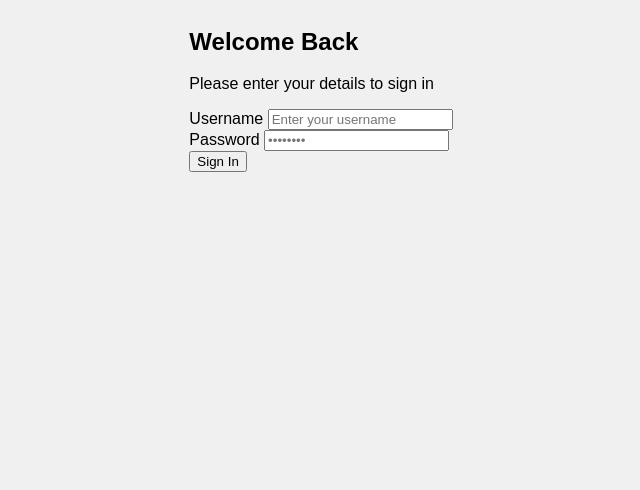
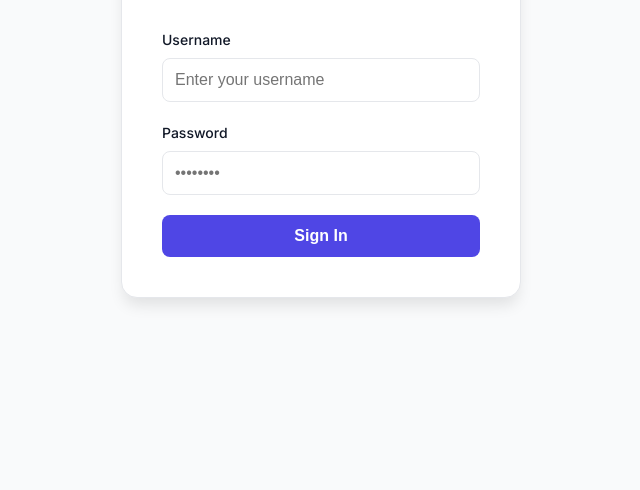
Before and after one commit to ask4gaje/The-Kriwils, a plain HTML site: page login.html in a window 1280 px wide. Shown: the part 310-800 px from the top of the page, without its empty margins (319-959 px from the left). Drawn offline with Linux system fonts and the light colour scheme.

Commit message:
style: Finalize CSS design system updates

```diff
--- a/style.css
+++ b/style.css
@@ -1,14 +1,146 @@
+:root {
+    --primary-color: #4f46e5;
+    --primary-hover: #4338ca;
+    --bg-color: #f9fafb;
+    --card-bg: #ffffff;
+    --text-main: #111827;
+    --text-muted: #6b7280;
+    --nav-bg: #ffffff;
+    --border-color: #e5e7eb;
+}
+
+* {
+    margin: 0;
+    padding: 0;
+    box-sizing: border-box;
+}
+
 body {
-    font-family: Arial, sans-serif;
+    font-family: 'Inter', -apple-system, BlinkMacSystemFont, "Segoe UI", Roboto, sans-serif;
+    background-color: var(--bg-color);
+    color: var(--text-main);
+    line-height: 1.5;
+}
+
+/* Navigation */
+nav {
+    background-color: var(--nav-bg);
+    border-bottom: 1px solid var(--border-color);
+    padding: 1rem 2rem;
     display: flex;
-    flex-direction: column;
-    align-items: center;
     justify-content: center;
-    height: 100vh;
-    margin: 0;
-    background-color: #f0f0f0;
+    position: sticky;
+    top: 0;
+    z-index: 100;
+}
+
+nav ul {
+    list-style: none;
+    display: flex;
+    gap: 2rem;
+}
+
+nav a {
+    text-decoration: none;
+    color: var(--text-muted);
+    font-weight: 500;
+    transition: color 0.2s;
+}
+
+nav a:hover {
+    color: var(--primary-color);
+}
+
+/* Content */
+main {
+    max-width: 800px;
+    margin: 4rem auto;
+    padding: 0 2rem;
 }
 
 h1 {
-    color: #333;
+    font-size: 2.5rem;
+    font-weight: 800;
+    margin-bottom: 1rem;
+    letter-spacing: -0.025em;
 }
+
+p {
+    color: var(--text-muted);
+    font-size: 1.125rem;
+}
+
+/* Login Card */
+.login-container {
+    height: 100vh;
+    display: flex;
+    align-items: center;
+    justify-content: center;
+    padding: 1rem;
+}
+
+.login-card {
+    background: var(--card-bg);
+    padding: 2.5rem;
+    border-radius: 1rem;
+    box-shadow: 0 10px 15px -3px rgba(0, 0, 0, 0.1);
+    width: 100%;
+    max-width: 400px;
+    border: 1px solid var(--border-color);
+}
+
+.login-card h2 {
+    font-size: 1.875rem;
+    font-weight: 700;
+    margin-bottom: 0.5rem;
+    text-align: center;
+}
+
+.login-card p {
+    text-align: center;
+    font-size: 0.875rem;
+    margin-bottom: 2rem;
+}
+
+.form-group {
+    margin-bottom: 1.25rem;
+}
+
+.form-group label {
+    display: block;
+    font-size: 0.875rem;
+    font-weight: 500;
+    margin-bottom: 0.5rem;
+}
+
+input {
+    width: 100%;
+    padding: 0.75rem;
+    border: 1px solid var(--border-color);
+    border-radius: 0.5rem;
+    font-size: 1rem;
+    transition: border-color 0.2s, ring 0.2s;
+}
+
+input:focus {
+    outline: none;
+    border-color: var(--primary-color);
+    box-shadow: 0 0 0 3px rgba(79, 70, 229, 0.1);
+}
+
+button {
+    width: 100%;
+    padding: 0.75rem;
+    background-color: var(--primary-color);
+    color: white;
+    border: none;
+    border-radius: 0.5rem;
+    font-size: 1rem;
+    font-weight: 600;
+    cursor: pointer;
+    transition: background-color 0.2s;
+}
+
+button:hover {
+    background-color: var(--primary-hover);
+}
```
